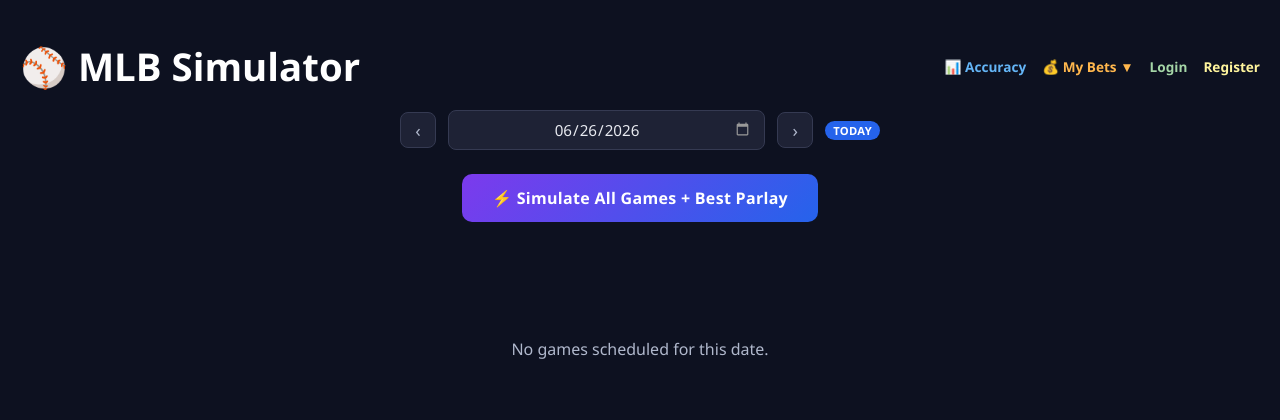
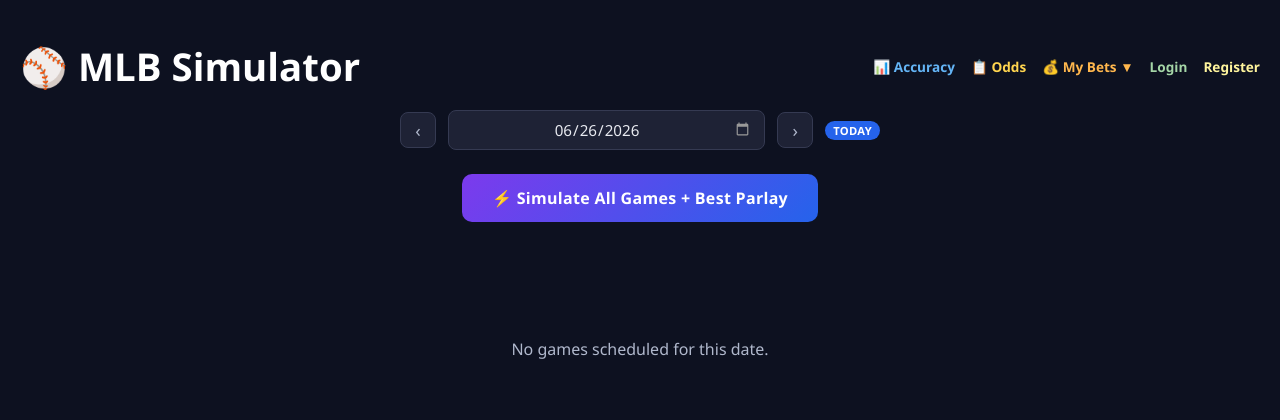
Before and after one commit to yepadwee93/mlb-simulator, a Flask app: page / in a window 1280 px wide. Shown: the top 420 px of the page. Run offline with Flask 3, Linux system fonts and the light colour scheme; data that the repository does not hold is empty.

Commit message:
feat: add Odds History link to nav on all pages
Co-Authored-By: Claude Sonnet 4.6 <noreply@anthropic.com>

```diff
--- a/app/templates/accuracy.html
+++ b/app/templates/accuracy.html
@@ -69,6 +69,7 @@
     <a href="/" style="color:#64b5f6;text-decoration:none;font-weight:600;">🎯 Games</a>
     <span class="nav-dropdown"><a href="/bets">&#128176; My Bets &#9660;</a><div class="nav-dropdown-menu"><a href="/bets">&#128176; My Bets</a><a href="/bankroll">&#128200; Bankroll</a><a href="/calculator">&#129518; Calculator</a><a href="/parlay">&#127920; Parlay</a><a href="/my-picks">&#127919; My Picks</a></div></span>
     <a href="/accuracy" style="color:#64b5f6;text-decoration:none;font-weight:600;">📊 Accuracy</a>
+    <a href="/odds-history" style="color:#ffd54f;text-decoration:none;font-weight:600;">📋 Odds</a>
     {% if current_user.is_authenticated %}
       <a href="/settings" style="color:#aaa;text-decoration:none;font-weight:600;">👤 {{ current_user.username }}</a>
       <a href="/logout" style="color:#ef9a9a;text-decoration:none;font-weight:600;">Sign Out</a>
--- a/app/templates/all_results.html
+++ b/app/templates/all_results.html
@@ -613,6 +613,7 @@
     <a href="/" style="color:#64b5f6;text-decoration:none;font-weight:600;">🎯 Games</a>
     <span class="nav-dropdown"><a href="/bets">&#128176; My Bets &#9660;</a><div class="nav-dropdown-menu"><a href="/bets">&#128176; My Bets</a><a href="/bankroll">&#128200; Bankroll</a><a href="/calculator">&#129518; Calculator</a><a href="/parlay">&#127920; Parlay</a><a href="/my-picks">&#127919; My Picks</a></div></span>
     <a href="/accuracy" style="color:#64b5f6;text-decoration:none;font-weight:600;">📊 Accuracy</a>
+    <a href="/odds-history" style="color:#ffd54f;text-decoration:none;font-weight:600;">📋 Odds</a>
     {% if current_user.is_authenticated %}
       <a href="/settings" style="color:#aaa;text-decoration:none;font-weight:600;">👤 {{ current_user.username }}</a>
       <a href="/logout" style="color:#ef9a9a;text-decoration:none;font-weight:600;">Sign Out</a>
--- a/app/templates/bankroll.html
+++ b/app/templates/bankroll.html
@@ -64,6 +64,7 @@
     <a href="/" style="color:#64b5f6;text-decoration:none;font-weight:600;">🎯 Games</a>
     <span class="nav-dropdown"><a href="/bets">&#128176; My Bets &#9660;</a><div class="nav-dropdown-menu"><a href="/bets">&#128176; My Bets</a><a href="/bankroll">&#128200; Bankroll</a><a href="/calculator">&#129518; Calculator</a><a href="/parlay">&#127920; Parlay</a><a href="/my-picks">&#127919; My Picks</a></div></span>
     <a href="/accuracy" style="color:#64b5f6;text-decoration:none;font-weight:600;">📊 Accuracy</a>
+    <a href="/odds-history" style="color:#ffd54f;text-decoration:none;font-weight:600;">📋 Odds</a>
     {% if current_user.is_authenticated %}
       <a href="/settings" style="color:#aaa;text-decoration:none;font-weight:600;">👤 {{ current_user.username }}</a>
       <a href="/logout" style="color:#ef9a9a;text-decoration:none;font-weight:600;">Sign Out</a>
--- a/app/templates/bets.html
+++ b/app/templates/bets.html
@@ -92,6 +92,7 @@
     <a href="/" style="color:#64b5f6;text-decoration:none;font-weight:600;">🎯 Games</a>
     <span class="nav-dropdown"><a href="/bets">&#128176; My Bets &#9660;</a><div class="nav-dropdown-menu"><a href="/bets">&#128176; My Bets</a><a href="/bankroll">&#128200; Bankroll</a><a href="/calculator">&#129518; Calculator</a><a href="/parlay">&#127920; Parlay</a><a href="/my-picks">&#127919; My Picks</a></div></span>
     <a href="/accuracy" style="color:#64b5f6;text-decoration:none;font-weight:600;">📊 Accuracy</a>
+    <a href="/odds-history" style="color:#ffd54f;text-decoration:none;font-weight:600;">📋 Odds</a>
     {% if current_user.is_authenticated %}
       <a href="/settings" style="color:#aaa;text-decoration:none;font-weight:600;">👤 {{ current_user.username }}</a>
       <a href="/logout" style="color:#ef9a9a;text-decoration:none;font-weight:600;">Sign Out</a>
--- a/app/templates/calculator.html
+++ b/app/templates/calculator.html
@@ -59,6 +59,7 @@
     <a href="/" style="color:#64b5f6;text-decoration:none;font-weight:600;">🎯 Games</a>
     <span class="nav-dropdown"><a href="/bets">&#128176; My Bets &#9660;</a><div class="nav-dropdown-menu"><a href="/bets">&#128176; My Bets</a><a href="/bankroll">&#128200; Bankroll</a><a href="/calculator">&#129518; Calculator</a><a href="/parlay">&#127920; Parlay</a><a href="/my-picks">&#127919; My Picks</a></div></span>
     <a href="/accuracy" style="color:#64b5f6;text-decoration:none;font-weight:600;">📊 Accuracy</a>
+    <a href="/odds-history" style="color:#ffd54f;text-decoration:none;font-weight:600;">📋 Odds</a>
     {% if current_user.is_authenticated %}
       <a href="/settings" style="color:#aaa;text-decoration:none;font-weight:600;">👤 {{ current_user.username }}</a>
       <a href="/logout" style="color:#ef9a9a;text-decoration:none;font-weight:600;">Sign Out</a>
--- a/app/templates/index.html
+++ b/app/templates/index.html
@@ -294,6 +294,7 @@ if (localStorage.getItem('email_nudge_dismissed') === '1') {
     <h1>⚾ MLB Simulator</h1>
     <div style="display:flex; gap:16px; font-size:0.85rem; align-items:center;">
       <a href="/accuracy" style="color:#64b5f6; text-decoration:none; font-weight:600;">📊 Accuracy</a>
+      <a href="/odds-history" style="color:#ffd54f;text-decoration:none;font-weight:600;">📋 Odds</a>
       <span class="nav-dropdown"><a href="/bets">&#128176; My Bets &#9660;</a><div class="nav-dropdown-menu"><a href="/bets">&#128176; My Bets</a><a href="/bankroll">&#128200; Bankroll</a><a href="/calculator">&#129518; Calculator</a><a href="/parlay">&#127920; Parlay</a><a href="/my-picks">&#127919; My Picks</a></div></span>
       {% if current_user.is_authenticated %}
         <a href="/settings" style="color:#aaa;text-decoration:none;font-weight:600;">👤 {{ current_user.username }}</a>
--- a/app/templates/my_picks.html
+++ b/app/templates/my_picks.html
@@ -114,6 +114,7 @@
     <a href="/" style="color:#64b5f6;text-decoration:none;font-weight:600;">🎯 Games</a>
     <span class="nav-dropdown"><a href="/bets">&#128176; My Bets &#9660;</a><div class="nav-dropdown-menu"><a href="/bets">&#128176; My Bets</a><a href="/bankroll">&#128200; Bankroll</a><a href="/calculator">&#129518; Calculator</a><a href="/parlay">&#127920; Parlay</a><a href="/my-picks">&#127919; My Picks</a></div></span>
     <a href="/accuracy" style="color:#64b5f6;text-decoration:none;font-weight:600;">📊 Accuracy</a>
+    <a href="/odds-history" style="color:#ffd54f;text-decoration:none;font-weight:600;">📋 Odds</a>
     {% if current_user.is_authenticated %}
       <a href="/settings" style="color:#aaa;text-decoration:none;font-weight:600;">👤 {{ current_user.username }}</a>
       <a href="/logout" style="color:#ef9a9a;text-decoration:none;font-weight:600;">Sign Out</a>
--- a/app/templates/parlay.html
+++ b/app/templates/parlay.html
@@ -137,6 +137,7 @@
     <a href="/" style="color:#64b5f6;text-decoration:none;font-weight:600;">🎯 Games</a>
     <span class="nav-dropdown"><a href="/bets">&#128176; My Bets &#9660;</a><div class="nav-dropdown-menu"><a href="/bets">&#128176; My Bets</a><a href="/bankroll">&#128200; Bankroll</a><a href="/calculator">&#129518; Calculator</a><a href="/parlay">&#127920; Parlay</a><a href="/my-picks">&#127919; My Picks</a></div></span>
     <a href="/accuracy" style="color:#64b5f6;text-decoration:none;font-weight:600;">📊 Accuracy</a>
+    <a href="/odds-history" style="color:#ffd54f;text-decoration:none;font-weight:600;">📋 Odds</a>
     {% if current_user.is_authenticated %}
       <a href="/settings" style="color:#aaa;text-decoration:none;font-weight:600;">👤 {{ current_user.username }}</a>
       <a href="/logout" style="color:#ef9a9a;text-decoration:none;font-weight:600;">Sign Out</a>
--- a/app/templates/result.html
+++ b/app/templates/result.html
@@ -315,6 +315,7 @@
     <a href="/" style="color:#64b5f6;text-decoration:none;font-weight:600;">🎯 Games</a>
     <span class="nav-dropdown"><a href="/bets">&#128176; My Bets &#9660;</a><div class="nav-dropdown-menu"><a href="/bets">&#128176; My Bets</a><a href="/bankroll">&#128200; Bankroll</a><a href="/calculator">&#129518; Calculator</a><a href="/parlay">&#127920; Parlay</a><a href="/my-picks">&#127919; My Picks</a></div></span>
     <a href="/accuracy" style="color:#64b5f6;text-decoration:none;font-weight:600;">📊 Accuracy</a>
+    <a href="/odds-history" style="color:#ffd54f;text-decoration:none;font-weight:600;">📋 Odds</a>
     {% if current_user.is_authenticated %}
       <a href="/settings" style="color:#aaa;text-decoration:none;font-weight:600;">👤 {{ current_user.username }}</a>
       <a href="/logout" style="color:#ef9a9a;text-decoration:none;font-weight:600;">Sign Out</a>
--- a/app/templates/settings.html
+++ b/app/templates/settings.html
@@ -75,6 +75,7 @@
     <a href="/" style="color:#64b5f6;text-decoration:none;font-weight:600;">🎯 Games</a>
     <span class="nav-dropdown"><a href="/bets">&#128176; My Bets &#9660;</a><div class="nav-dropdown-menu"><a href="/bets">&#128176; My Bets</a><a href="/bankroll">&#128200; Bankroll</a><a href="/calculator">&#129518; Calculator</a><a href="/parlay">&#127920; Parlay</a><a href="/my-picks">&#127919; My Picks</a></div></span>
     <a href="/accuracy" style="color:#64b5f6;text-decoration:none;font-weight:600;">📊 Accuracy</a>
+    <a href="/odds-history" style="color:#ffd54f;text-decoration:none;font-weight:600;">📋 Odds</a>
     {% if current_user.is_authenticated %}
       <a href="/settings" style="color:#aaa;text-decoration:none;font-weight:600;">👤 {{ current_user.username }}</a>
       <a href="/logout" style="color:#ef9a9a;text-decoration:none;font-weight:600;">Sign Out</a>
```
